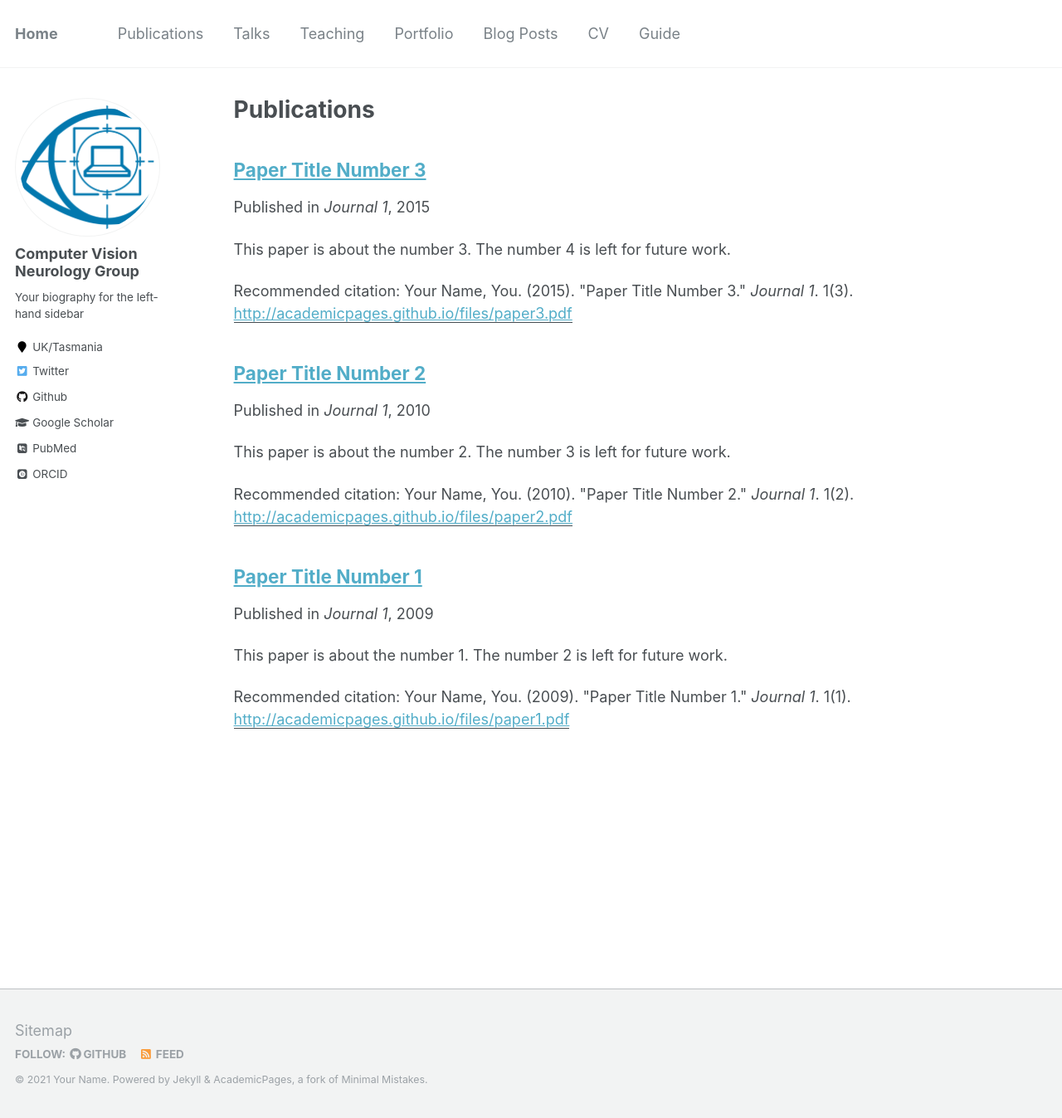
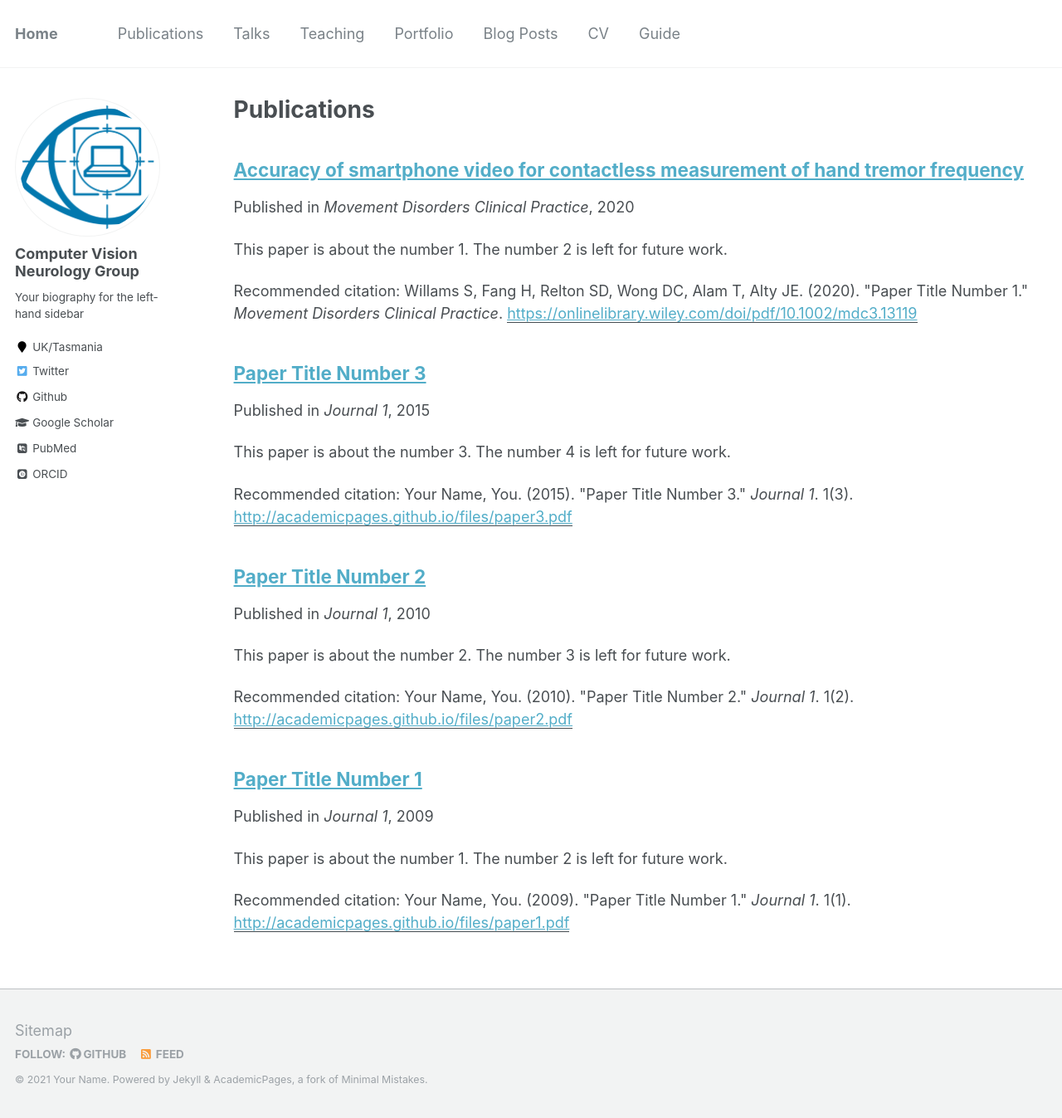
Before and after one commit to computervisionneurology/computervisionneurology.github.io, a Jekyll site: the page built from _pages/publications.md, in a window 1280 px wide and 1347 px high. Shown: the whole window at 83% size. Built offline with Jekyll 4.4.1, drawn with Linux system fonts in a browser that asks for light colours; some web fonts are replaced.

Commit message:
test changing publication

```diff
--- /dev/null
+++ b/_publications/Williams2020a.md
@@ -0,0 +1,15 @@
+---
+title: "Accuracy of smartphone video for contactless measurement of hand tremor frequency"
+collection: publications
+permalink: /publication/William2020a
+excerpt: 'This paper is about the number 1. The number 2 is left for future work.'
+date: 2020-11-01
+venue: 'Movement Disorders Clinical Practice'
+paperurl: 'https://onlinelibrary.wiley.com/doi/pdf/10.1002/mdc3.13119'
+citation: 'Willams S, Fang H, Relton SD, Wong DC, Alam T, Alty JE. (2020). &quot;Paper Title Number 1.&quot; <i>Movement Disorders Clinical Practice</i>.'
+---
+This paper is about the number 1. The number 2 is left for future work.
+
+[Download paper here](http://academicpages.github.io/files/paper1.pdf)
+
+Recommended citation: Your Name, You. (2009). "Paper Title Number 1." <i>Journal 1</i>. 1(1).
```
Also changed, not shown: _pages/about.md (+1 -1 lines).
